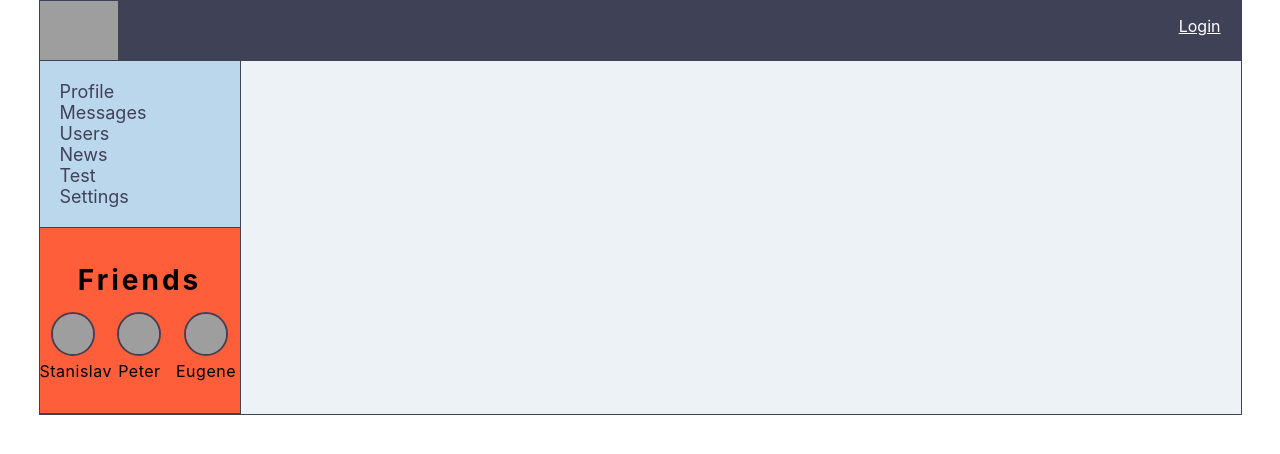
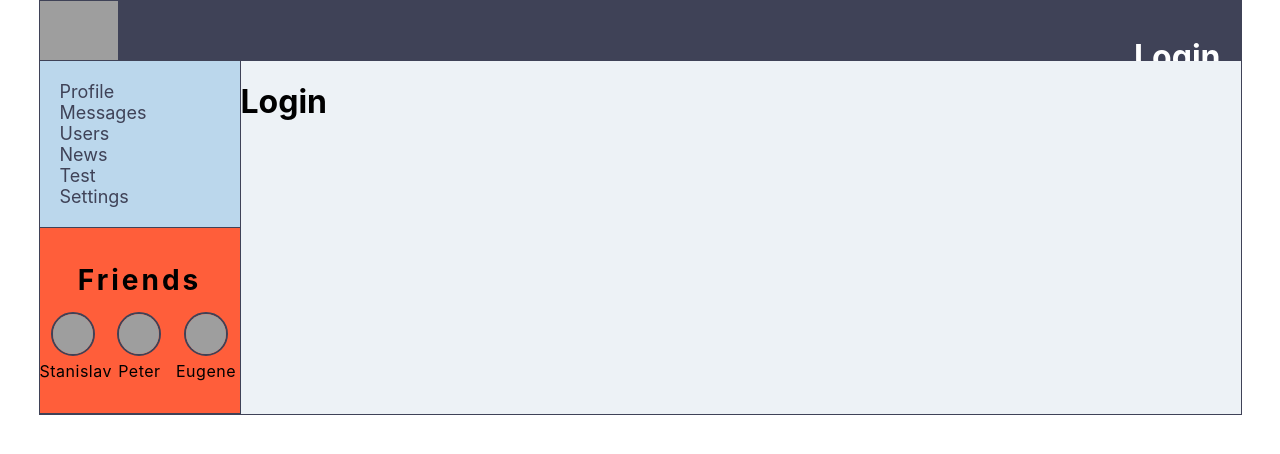
Before and after one commit to vale91k/IT-Camasutra, a React (Create React App) app: page /login in a window 1280 px wide. Shown: the top 454 px of the page. Built offline with nearby package versions, Linux system fonts and the light colour scheme; no server answers; grey boxes are pictures that could not be loaded.

Commit message:
68 add Redirect on Users/Dialogs/Profile

```diff
--- a/src/App.js
+++ b/src/App.js
@@ -11,6 +11,7 @@
 import Settings from "./components/Settings/Settings";
 import DialogsContainer from "./components/Dialogs/DialogsContainer";
 import UsersContainer from "./components/Users/UsersContainer";
+import LoginPage from "./components/Login/Login";
 
 const App = props => {
   return (
@@ -24,6 +25,7 @@
         <Route path="/test" render={() => <TestContainer />} />
         <Route path="/news" render={() => <News />} />
         <Route path="/settings" render={() => <Settings />} />
+        <Route path="/login" render={() => <LoginPage />} />
       </div>
     </div>
   );
--- a/src/components/Dialogs/Dialogs.jsx
+++ b/src/components/Dialogs/Dialogs.jsx
@@ -3,6 +3,7 @@
 import DialogItem from "./DialogItem/DialogItem";
 import Message from "./Message/Message";
 import TextArea from "./Textarea/TextArea";
+import { Redirect } from "react-router-dom";
 
 
 
@@ -11,7 +12,7 @@
 
 
 const Dialogs = props => {
-debugger;
+
 
 
   let dialogsElements = props.state.dialogs.map(d => (
@@ -21,9 +22,12 @@
   let messagesElements = props.state.messages.map(m => (
     <Message key={m.id} message={m.message} id={m.id} />
   ));
-// tyt dl9 text area
 
 
+if (!props.isAuth) {
+
+  return <Redirect to={'/login'} />
+}
 
 
   return (
--- a/src/components/Dialogs/DialogsContainer.jsx
+++ b/src/components/Dialogs/DialogsContainer.jsx
@@ -12,7 +12,8 @@
 
 let mapStateToProps = (state) => {
   return {
-state: state.dialogsPage
+state: state.dialogsPage,
+isAuth: state.auth.isAuth
   }
 }
 let mapDispatchToProps = (dispatch) => {
--- a/src/components/Header/Header.jsx
+++ b/src/components/Header/Header.jsx
@@ -1,6 +1,7 @@
 import React from "react";
 import style from './Header.module.css' ;
 import { NavLink } from "react-router-dom";
+import Login from "../Login/Login";
 
 const Header = (props) => {
 
@@ -8,7 +9,7 @@
     <header className={style.header}>
         <img src="https://upload.wikimedia.org/wikipedia/commons/thumb/2/2f/Logo_TV_2015.svg/1200px-Logo_TV_2015.svg.png" alt="https://www.freelogodesign.org/Content/img/logo-samples/flooop.png"/>
         <div className={style.login_block}>
-         {props.isAuth ?  props.login : <NavLink to='/login'>Login</NavLink>}
+         {props.isAuth ?  props.login : <Login />}
         </div>
       </header>
 );
--- /dev/null
+++ b/src/components/Login/Login.jsx
@@ -0,0 +1,7 @@
+import React from 'react'
+
+const Login = (props) => {
+    return <h1>Login</h1>
+}
+
+export default Login
--- a/src/components/News/News.jsx
+++ b/src/components/News/News.jsx
@@ -2,6 +2,7 @@
 import ss from "./News.module.css";
 
 const News = (props) => {
+
   return (
   <div >
     News
--- a/src/components/Profile/Profile.jsx
+++ b/src/components/Profile/Profile.jsx
@@ -1,6 +1,5 @@
 import React from "react";
-
-
+import { Redirect } from "react-router-dom";
 import ProfileInfo from "./ProfileInfo/ProfileInfo";
 import MyPostsContainer from "./My posts/MyPostsContainer";
 import Preloader from "../common/Preloader/Preloader";
@@ -10,6 +9,7 @@
 if (!props.profile) {
   return <Preloader />
 }
+
   return (
     <div>
 
--- a/src/components/Profile/ProfileContainer.jsx
+++ b/src/components/Profile/ProfileContainer.jsx
@@ -3,7 +3,7 @@
 import { connect } from "react-redux";
 import {   setUsersPageThunk} from "../../redux/profile-reducer";
 import Preloader from "../common/Preloader/Preloader";
-import { withRouter } from "react-router-dom";
+import { withRouter, Redirect } from "react-router-dom";
 
 class ProfileContainer extends React.Component {
 
@@ -12,6 +12,10 @@
     this.props.setUsersPageThunk(this.props.match.params.userId )
   }
   render() {
+    if (!this.props.isAuth) {
+
+      return <Redirect to={'/login'} />
+    }
     return (
       <>
          {this.props.isFetching ? <Preloader /> :
@@ -25,7 +29,8 @@
 let mapStateToProps = state => {
   return {
     profile: state.profilePage.profile,
-    isFetching: state.profilePage.isFetching
+    isFetching: state.profilePage.isFetching,
+    isAuth: state.auth.isAuth
   };
 };
 
--- a/src/components/Users/UsersContainer.jsx
+++ b/src/components/Users/UsersContainer.jsx
@@ -8,6 +8,7 @@
 import { connect } from "react-redux";
 import Users from "./Users";
 import Preloader from "../common/Preloader/Preloader";
+import { Redirect } from "react-router-dom";
 
 class UsersContainer extends React.Component {
   componentDidMount() {
@@ -22,6 +23,9 @@
   };
 
   render() {
+if (!this.props.isAuth) {
+  return <Redirect to='/login' />
+}
     return (
       <>
         {this.props.isFetching ? (
@@ -50,7 +54,8 @@
     totalUsersCount: state.usersPage.totalUsersCount,
     currentPage: state.usersPage.currentPage,
     isFetching: state.usersPage.isFetching,
-    followingInProgress: state.usersPage.followingInProgress
+    followingInProgress: state.usersPage.followingInProgress,
+    isAuth: state.auth.isAuth
   };
 };
 
```
